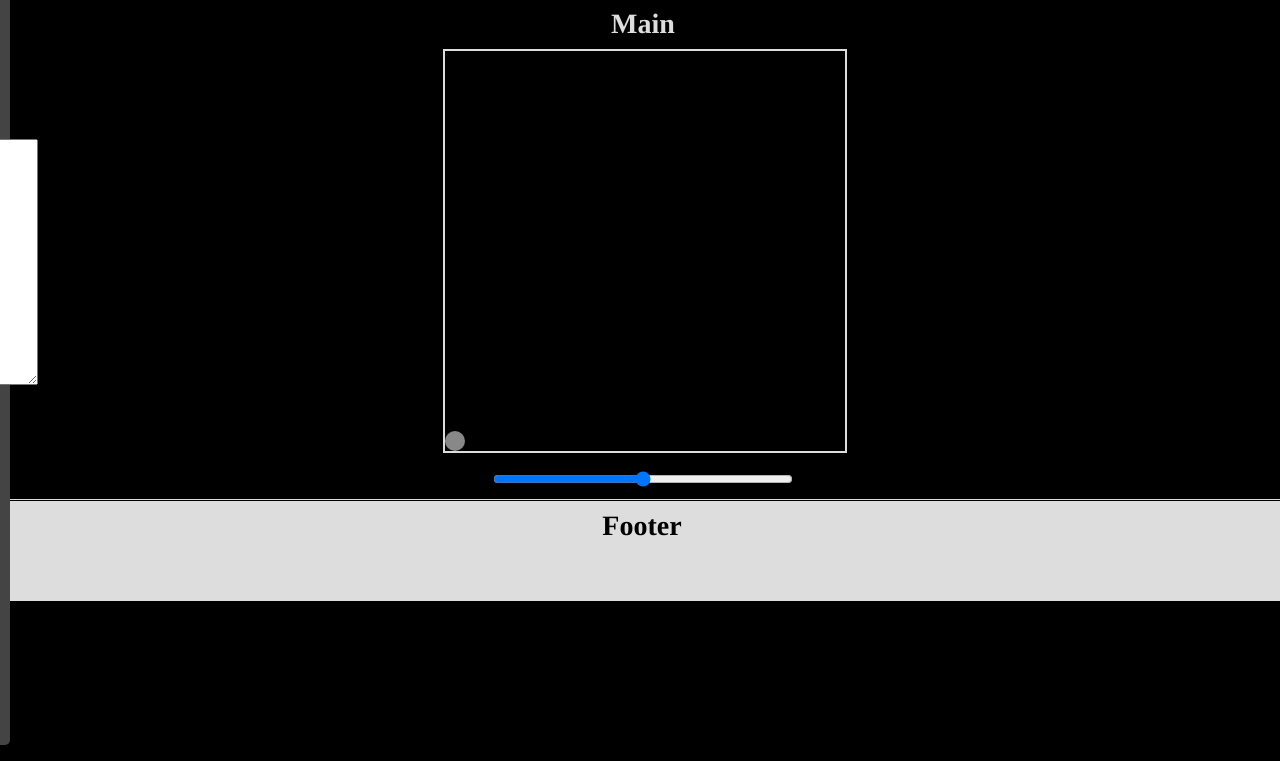
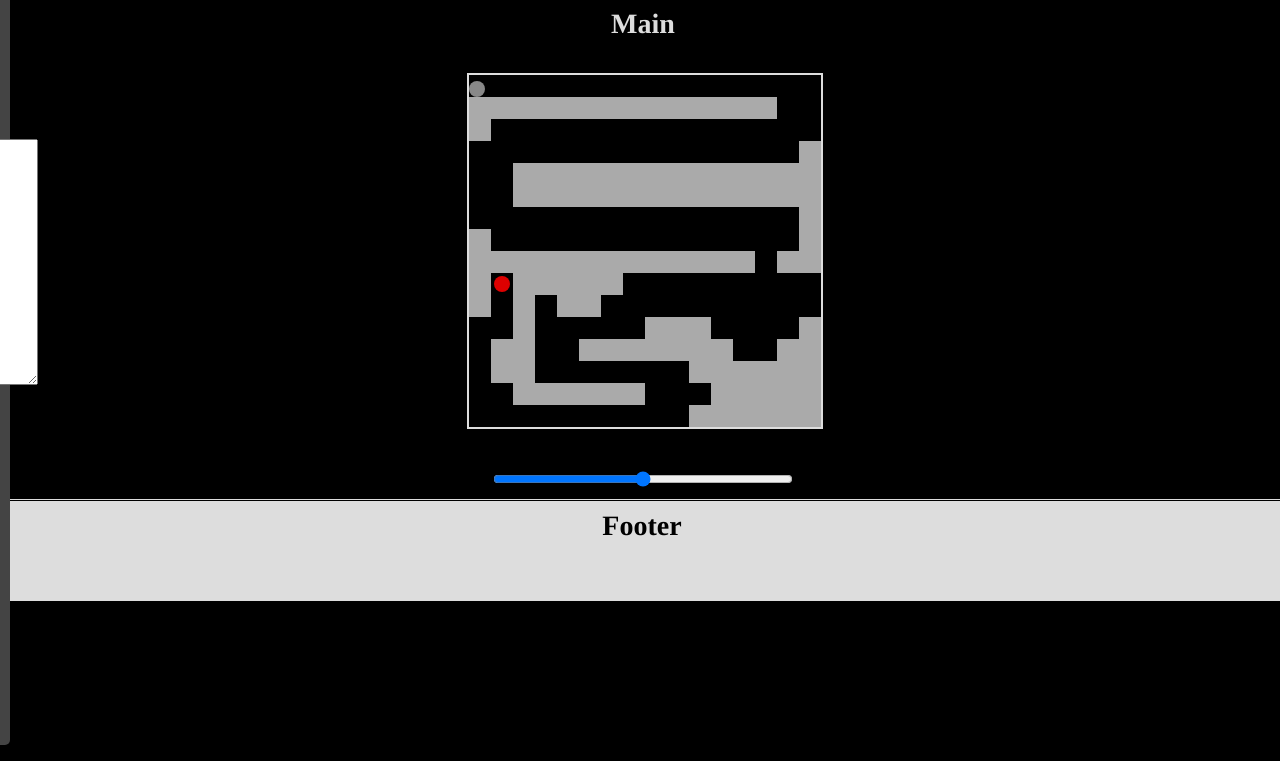
Before and after one commit to sugar999999/GameA, a plain HTML site: page game.html in a window 1280 px wide. Shown: the part 55-816 px from the top of the page. Drawn offline with nearby package versions, Linux system fonts and the light colour scheme.

Commit message:
add stagelist and goal, but endless alert..

```diff
--- a/css/main.css
+++ b/css/main.css
@@ -59,7 +59,6 @@ body{
   position: absolute;
   top: 50%;
   left: 50%;
-  margin: -200px 0 0 -200px;
   background: #000;
   color: #ddd;
   border: 2px #ddd solid;
--- a/js/main.model.js
+++ b/js/main.model.js
@@ -18,7 +18,8 @@ main.model = (function(){
         + '<div id=\"output-map\"> << </div>'
       + '<\/div>',
 
-    stage_map:
+    stage: {
+      map:
       [[0,0,0,0,0,0,0,0,0,0,0,0,0,0,0,0],
       [0,0,0,0,0,0,0,0,0,0,0,0,0,0,0,0],
       [0,0,0,0,0,0,0,0,0,0,0,0,0,0,0,0],
@@ -35,8 +36,18 @@ main.model = (function(){
       [0,0,0,0,0,0,0,0,0,0,0,0,0,0,0,0],
       [0,0,0,0,0,0,0,0,0,0,0,0,0,0,0,0],
       [0,0,0,0,0,0,0,0,0,0,0,0,0,0,0,0]],
+      start: {
+        col: 0,
+        row: 0
+      },
+      goal: {
+        col: 0,
+        row: 0
+      },
+      state: {}
+    },
 
-    block_size: 25,
+    block_size: 22,
 
     mouse: {
       X: 0,
@@ -48,11 +59,13 @@ main.model = (function(){
       swit: 0
     },
     disp_state: {
-      rad: 0
+      rad: 0,
+      wid: 352,
+      hei: 352
     },
     ball_state: {
-      X: this.radius,
-      Y: this.radius,
+      X: 0,
+      Y: 0,
       col: 0,
       row: 0,
       _col: -1,
@@ -60,7 +73,7 @@ main.model = (function(){
       gravity: 5,
       vx: 0,
       vy: 0,
-      radius: 10
+      radius: 8
     }
   },
   initModule, drawDisp, nav, onMouseMove, onMouseClick,
@@ -76,8 +89,18 @@ main.model = (function(){
     configMap.ball_state.col = Math.floor(configMap.ball_state.X / configMap.block_size);
     configMap.ball_state.row = Math.floor(configMap.ball_state.Y / configMap.block_size);
 
+    // ゴール判定
+    if( configMap.ball_state.col == configMap.stage.goal.col && configMap.ball_state.row == configMap.stage.goal.row ){
+      //goal();
+      clearinterval(configMap.stage.state.running);
+      alert("goal!");
+      return false;
+    }
+
     // ボールの位置更新
     // 下向きの重力に合わせてsin,cosを設定。（ball_state.X: gravity（下向き） の sin, ball_state.Y: gravity（下向き） の cos）
+    configMap.ball_state.vx = configMap.ball_state.X;
+    configMap.ball_state.vy = configMap.ball_state.Y;
     configMap.ball_state.vx += Math.sin(configMap.disp_state.rad * Math.PI / 180) * configMap.ball_state.gravity;
     configMap.ball_state.vy += Math.cos(configMap.disp_state.rad * Math.PI / 180) * configMap.ball_state.gravity;
     // 「mainCanvas」からスケールアウトしないように値を調整。
@@ -97,30 +120,30 @@ main.model = (function(){
       // Canvasの枠に接する場合、「configMap.ball_state._row」が定義外のインデックスを指さないように調整
       if( 0 > configMap.ball_state._row )configMap.ball_state._row = 0;
       if( 0 > configMap.ball_state._col )configMap.ball_state._col = 0;
-      if( configMap.ball_state._col >= configMap.stage_map[0].length )configMap.ball_state._col = configMap.stage_map[0].length -1;
-      if(configMap.ball_state._row >= configMap.stage_map.length)configMap.ball_state._row = configMap.stage_map.length -1;
+      if( configMap.ball_state._col >= configMap.stage.map[0].length )configMap.ball_state._col = configMap.stage.map[0].length -1;
+      if(configMap.ball_state._row >= configMap.stage.map.length)configMap.ball_state._row = configMap.stage.map.length -1;
 
       // ボール輪郭にブロックがあるかどうか判定。ブロック4面のどの面からの接触かによって場合分け。
       if(configMap.ball_state._col > configMap.ball_state.col){
-        if(configMap.stage_map[configMap.ball_state.row][configMap.ball_state._col] == 1){
+        if(configMap.stage.map[configMap.ball_state.row][configMap.ball_state._col] == 1){
           configMap.ball_state.vx = configMap.ball_state._col * configMap.block_size;
           configMap.ball_state.vx -= (Math.sin(i * Math.PI / 180) * configMap.ball_state.radius);
         }
       }
       if(configMap.ball_state._col < configMap.ball_state.col){
-        if(configMap.stage_map[configMap.ball_state.row][configMap.ball_state._col] == 1){
+        if(configMap.stage.map[configMap.ball_state.row][configMap.ball_state._col] == 1){
           configMap.ball_state.vx = configMap.ball_state._col * configMap.block_size + configMap.block_size;
           configMap.ball_state.vx -= (Math.sin(i * Math.PI / 180) * configMap.ball_state.radius);
         }
       }
       if(configMap.ball_state._row > configMap.ball_state.row){
-        if(configMap.stage_map[configMap.ball_state._row][configMap.ball_state.col] == 1){
+        if(configMap.stage.map[configMap.ball_state._row][configMap.ball_state.col] == 1){
           configMap.ball_state.vy = configMap.ball_state._row * configMap.block_size;
           configMap.ball_state.vy -= (Math.cos(i * Math.PI / 180) * configMap.ball_state.radius);
         }
       }
       if(configMap.ball_state._row < configMap.ball_state.row){
-        if(configMap.stage_map[configMap.ball_state._row][configMap.ball_state.col] == 1){
+        if(configMap.stage.map[configMap.ball_state._row][configMap.ball_state.col] == 1){
           configMap.ball_state.vy = configMap.ball_state._row * configMap.block_size + configMap.block_size;
           configMap.ball_state.vy -= (Math.cos(i * Math.PI / 180) * configMap.ball_state.radius);
         }
@@ -130,7 +153,6 @@ main.model = (function(){
     // ボールの位置を移動
     configMap.ball_state.X = configMap.ball_state.vx;
     configMap.ball_state.Y = configMap.ball_state.vy;
-
 
   };
 
@@ -143,7 +165,7 @@ main.model = (function(){
     var onOutputMap;
 
     // -----------onOutputMap------------start
-    // 「configMap.stage_map」を配列表示で出力する。
+    // 「configMap.stage.map」を配列表示で出力する。
     //
     onOutputMap = function(e){
       var $output =
@@ -151,10 +173,10 @@ main.model = (function(){
         .parent()
         .find("textarea");
 
-      for(var i=0; i < configMap.stage_map.length; i++){
+      for(var i=0; i < configMap.stage.map.length; i++){
         if(i === 0)$output.text('    [');
-        $output.append('[' + configMap.stage_map[i] + ']');
-        if(i != configMap.stage_map.length - 1){
+        $output.append('[' + configMap.stage.map[i] + ']');
+        if(i != configMap.stage.map.length - 1){
           $output.append(',\n    ');
           continue;
         }
@@ -176,6 +198,8 @@ main.model = (function(){
   // ------------------------drawDisp--------------------------start
   //
   drawDisp = function(){
+
+    var reset;
     // ---------------canvas px adapt------------------start
     style = window.getComputedStyle(mainCanvas);
     mainCanvas.width = +style.width.replace(/px/, "");
@@ -183,11 +207,17 @@ main.model = (function(){
     // ---------------canvas px adapt------------------end
     mainCont = mainCanvas.getContext("2d");
 
-    // draw stage_map
+    // 初回のみの演出
+    // ボールの描画
+    reset = function(){
+
+    };
+
+    // draw stage.map
     mainCont.fillStyle = "#aaaaaa";
-    for(var i=0; i < configMap.stage_map.length; i++){
-      for(var j=0; j < configMap.stage_map[i].length; j++){
-        if(configMap.stage_map[i][j] == 1)mainCont.fillRect(j * configMap.block_size, i * configMap.block_size, configMap.block_size, configMap.block_size);
+    for(var i=0; i < configMap.stage.map.length; i++){
+      for(var j=0; j < configMap.stage.map[i].length; j++){
+        if(configMap.stage.map[i][j] == 1)mainCont.fillRect(j * configMap.block_size, i * configMap.block_size, configMap.block_size, configMap.block_size);
       }
     }
 
@@ -196,6 +226,12 @@ main.model = (function(){
     mainCont.fillStyle = "#888888";
     mainCont.beginPath();
     mainCont.arc(configMap.ball_state.X, configMap.ball_state.Y, configMap.ball_state.radius, 0, Math.PI*2, true);
+    mainCont.fill();
+
+    // draw goal
+    mainCont.fillStyle = "#d00";
+    mainCont.beginPath();
+    mainCont.arc((configMap.stage.goal.col * configMap.block_size) + configMap.block_size / 2, (configMap.stage.goal.row * configMap.block_size) + configMap.block_size / 2, configMap.ball_state.radius, 0, Math.PI*2, true);
     mainCont.fill();
   };
 
@@ -222,7 +258,7 @@ main.model = (function(){
     configMap.mouse.col = Math.floor(configMap.mouse.X / configMap.block_size);
     configMap.mouse.row = Math.floor(configMap.mouse.Y / configMap.block_size);
 
-    if( (configMap.mouse.col < configMap.stage_map[0].length) && (configMap.mouse.row < configMap.stage_map.length) ){
+    if( (configMap.mouse.col < configMap.stage.map[0].length) && (configMap.mouse.row < configMap.stage.map.length) ){
 
       // 取得した現在位置ブロックの状態に応じて、クリック時の動作を判定する。
       // 空白：ブロックを埋める。
@@ -230,8 +266,8 @@ main.model = (function(){
       // 例外：クリックされたまま他のブロックに移った場合、最初のブロック状態の判定から変更しない。
       //  * configMap.mouse.swit：クリック時の動作。「0」消す。「1」埋める。
       //
-      if(e.buttons === 0 && configMap.stage_map[configMap.mouse.row][configMap.mouse.col] === 0)configMap.mouse.swit = 1;
-      else if(e.buttons === 0 && configMap.stage_map[configMap.mouse.row][configMap.mouse.col] == 1)configMap.mouse.swit = 0;
+      if(e.buttons === 0 && configMap.stage.map[configMap.mouse.row][configMap.mouse.col] === 0)configMap.mouse.swit = 1;
+      else if(e.buttons === 0 && configMap.stage.map[configMap.mouse.row][configMap.mouse.col] == 1)configMap.mouse.swit = 0;
 
       // クリック時の動作
       //「configMap.mouse.swit」を現在位置ブロックに代入する。
@@ -239,7 +275,7 @@ main.model = (function(){
       //  * configMap.mouse._Col, configMap.mouse._Row：前回動作した位置ブロックの保存。
       //    クリックにて押下されたボタンが放れれば、数値がリセットされる。→同じ位置で移動せず再度クリックしても正常動作。
       if(e.buttons == 1 && !(configMap.mouse._Col == configMap.mouse.col && configMap.mouse._Row == configMap.mouse.row) ){
-        configMap.stage_map[configMap.mouse.row][configMap.mouse.col] = configMap.mouse.swit;
+        configMap.stage.map[configMap.mouse.row][configMap.mouse.col] = configMap.mouse.swit;
         drawDisp();
         configMap.mouse._Col = configMap.mouse.col;
         configMap.mouse._Row = configMap.mouse.row;
@@ -256,8 +292,8 @@ main.model = (function(){
   // --------------------onMouseClickCanvas----------------------start
   //
   onMouseClickCanvas = function(e){
-    if(configMap.stage_map[configMap.mouse.row][configMap.mouse.col] === 0)configMap.stage_map[configMap.mouse.row][configMap.mouse.col] = 1;
-    else configMap.stage_map[configMap.mouse.row][configMap.mouse.col] = 0;
+    if(configMap.stage.map[configMap.mouse.row][configMap.mouse.col] === 0)configMap.stage.map[configMap.mouse.row][configMap.mouse.col] = 1;
+    else configMap.stage.map[configMap.mouse.row][configMap.mouse.col] = 0;
     drawDisp();
   };
   //
@@ -278,15 +314,19 @@ main.model = (function(){
         .animate({width: 100 + "%"}, 1000)
         .animate({height: 500 + "px"}, 1000)
       .find("#main-disp-window") //Window
-        .animate({width: 400 + "px"}, 1000)
-        .animate({height: 400 + "px" }, 1000)
+        .css("margin", (-configMap.disp_state.wid/2) + " 0 0 " + (-configMap.disp_state.wid/2) )
+        .animate({width: configMap.disp_state.wid + "px"}, 1000)
+        .animate({height: configMap.disp_state.hei + "px" }, 1000)
       .parent().next() //Footer
         .animate({width: 100 + "%"}, 1000)
         .css("bottom","0")
         .animate({height: 100 + "px" }, {
           duration: "1000",
           complete: function(){
-            setInterval(drawDisp, 30);
+            main.stagelist.mapMake(configMap.stage, "_1");
+            configMap.ball_state.X = (configMap.stage.start.col * configMap.block_size) + configMap.ball_state.radius;
+            configMap.ball_state.Y = (configMap.stage.start.row * configMap.block_size) + configMap.ball_state.radius;
+            configMap.stage.state.running = setInterval(drawDisp, 30);
           }
         });
 
--- /dev/null
+++ b/js/model.stagelist.js
@@ -0,0 +1,53 @@
+// model.stagelist.js
+// by sugar999999
+
+main.stagelist = (function () {
+
+  var stage = {
+    _1: {
+      map:
+    [[0,0,0,0,0,0,0,0,0,0,0,0,0,0,0,0],
+    [1,1,1,1,1,1,1,1,1,1,1,1,1,1,0,0],
+    [1,0,0,0,0,0,0,0,0,0,0,0,0,0,0,0],
+    [0,0,0,0,0,0,0,0,0,0,0,0,0,0,0,1],
+    [0,0,1,1,1,1,1,1,1,1,1,1,1,1,1,1],
+    [0,0,1,1,1,1,1,1,1,1,1,1,1,1,1,1],
+    [0,0,0,0,0,0,0,0,0,0,0,0,0,0,0,1],
+    [1,0,0,0,0,0,0,0,0,0,0,0,0,0,0,1],
+    [1,1,1,1,1,1,1,1,1,1,1,1,1,0,1,1],
+    [1,0,1,1,1,1,1,0,0,0,0,0,0,0,0,0],
+    [1,0,1,0,1,1,0,0,0,0,0,0,0,0,0,0],
+    [0,0,1,0,0,0,0,0,1,1,1,0,0,0,0,1],
+    [0,1,1,0,0,1,1,1,1,1,1,1,0,0,1,1],
+    [0,1,1,0,0,0,0,0,0,0,1,1,1,1,1,1],
+    [0,0,1,1,1,1,1,1,0,0,0,1,1,1,1,1],
+    [0,0,0,0,0,0,0,0,0,0,1,1,1,1,1,1]],
+      start: {
+        col: 0,
+        row: 0
+      },
+      goal: {
+        col: 1,
+        row: 9
+      }
+    }
+  },
+
+  mapmMake;
+
+
+  mapMake = function( list, target ){
+    for(var i = 0; i < list.map.length; i++){
+      for(var j = 0; j < list.map[i].length; j++){
+        list.map[i][j] = stage[target].map[i][j];
+      }
+    }
+    list.start.col = stage[target].start.col;
+    list.start.row = stage[target].start.row;
+    list.goal.col = stage[target].goal.col;
+    list.goal.row = stage[target].goal.row;
+  };
+
+  return{mapMake: mapMake};
+
+}());
```
Also changed, not shown: game.html (+1 -0 lines). Lines whose indentation alone changed are shown as unchanged.
